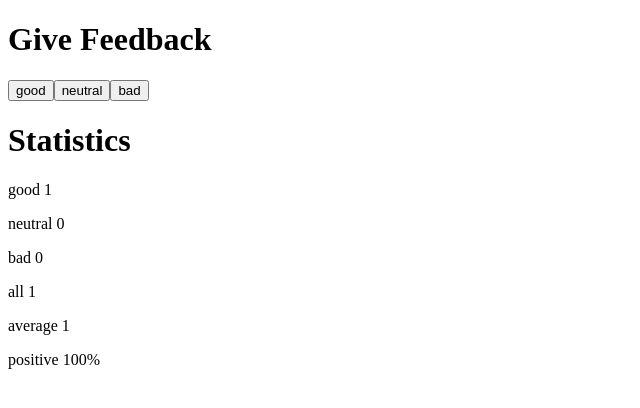
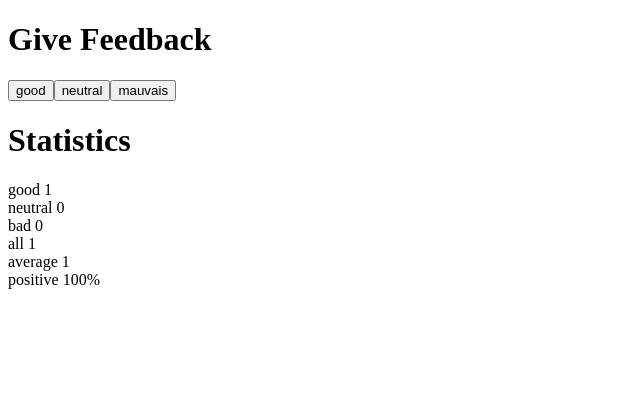
Before and after one commit to Mathieu-Furlan/FullStackOpen, a React (Vite) app in the folder part1/Unicafe/: page / in a window 1280 px wide. Both pictures are taken after a click on the button "good". Shown: the top 408 px of the page, without its empty margins (0-640 px from the left). Built offline with nearby package versions, Linux system fonts and the light colour scheme.

Commit message:
Exercise 1.10

```diff
--- a/part1/Unicafe/src/App.jsx
+++ b/part1/Unicafe/src/App.jsx
@@ -1,15 +1,23 @@
 import { useState } from 'react'
 
-const Statistics = ({bien, neutre, mauvais, clicked, clicks}) => {
+const StatisticLine = (props) => {
+  return (
+    <div>
+      {props.text}{props.value}
+    </div>
+  )
+}
+
+const Statistics = ({bien, neutre, mauvais, clicked}) => {
   if(clicked > 0){
     return (
       <div>
-        <p>{clicks[0]}{bien}</p>
-        <p>{clicks[1]}{neutre}</p>
-        <p>{clicks[2]}{mauvais}</p>
-        <p>{clicks[3]}{clicked}</p>
-        <p>{clicks[4]}{bien - mauvais / clicked}</p>
-        <p>{clicks[5]}{((bien / clicked) * 100) + "%"}</p>
+        <StatisticLine text="good " value={bien}/>
+        <StatisticLine text="neutral " value={neutre}/>
+        <StatisticLine text="bad " value={mauvais}/>
+        <StatisticLine text="all " value={clicked}/>
+        <StatisticLine text="average " value={bien - mauvais / clicked}/>
+        <StatisticLine text="positive " value={((bien / clicked) * 100) + "%"}/>
       </div>
     )
   }
@@ -20,39 +28,39 @@ const Statistics = ({bien, neutre, mauvais, clicked, clicks}) => {
   )
 }
 
+const Button = (props) => {
+  return (
+    <button onClick={props.handleCLick}>
+      {props.text}
+    </button>
+  )
+}
+
 const App = () => {
   const [good, setGood] = useState(0)
   const [neutral, setNeutral] = useState(0)
   const [bad, setBad] = useState(0)
-  const clicks = [
-    'good ',
-    'neutral ',
-    'bad ',
-    'all ',
-    'average ',
-    'positive '
-  ]
+  const augmBien = () => setGood(good + 1)
+  const augmNeutre = () => setNeutral(neutral + 1)
+  const augmMauvais = () => setBad(bad + 1)
 
   return (
     <div>
       <h1>Give Feedback</h1>
-      <button onClick={() => {
-        setGood(good + 1)
-        }}>
-        good
-      </button>
-      <button onClick={() => {
-        setNeutral(neutral + 1)
-        }}>
-        neutral
-      </button>
-      <button onClick={() => {
-        setBad(bad + 1)
-        }}>
-        bad
-      </button>
+      <Button
+        handleCLick = {augmBien}
+        text = 'good'
+      />
+      <Button
+        handleCLick = {augmNeutre}
+        text = 'neutral'
+      />
+      <Button
+        handleCLick = {augmMauvais}
+        text = 'mauvais'
+      />
       <h1>Statistics</h1>
-      <Statistics bien={good} neutre={neutral} mauvais={bad} clicked={good + neutral + bad} clicks={clicks} />
+      <Statistics bien={good} neutre={neutral} mauvais={bad} clicked={good + neutral + bad} />
     </div>
   )
 }
```
